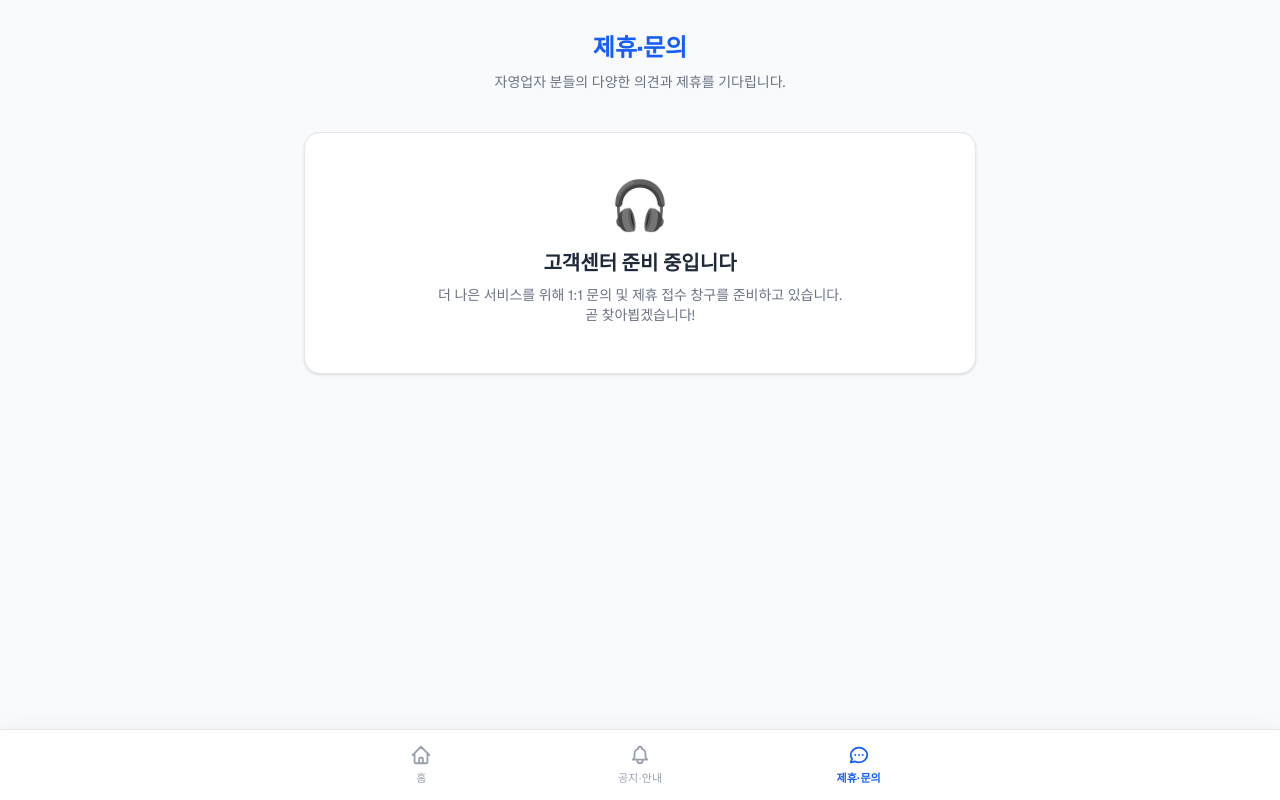
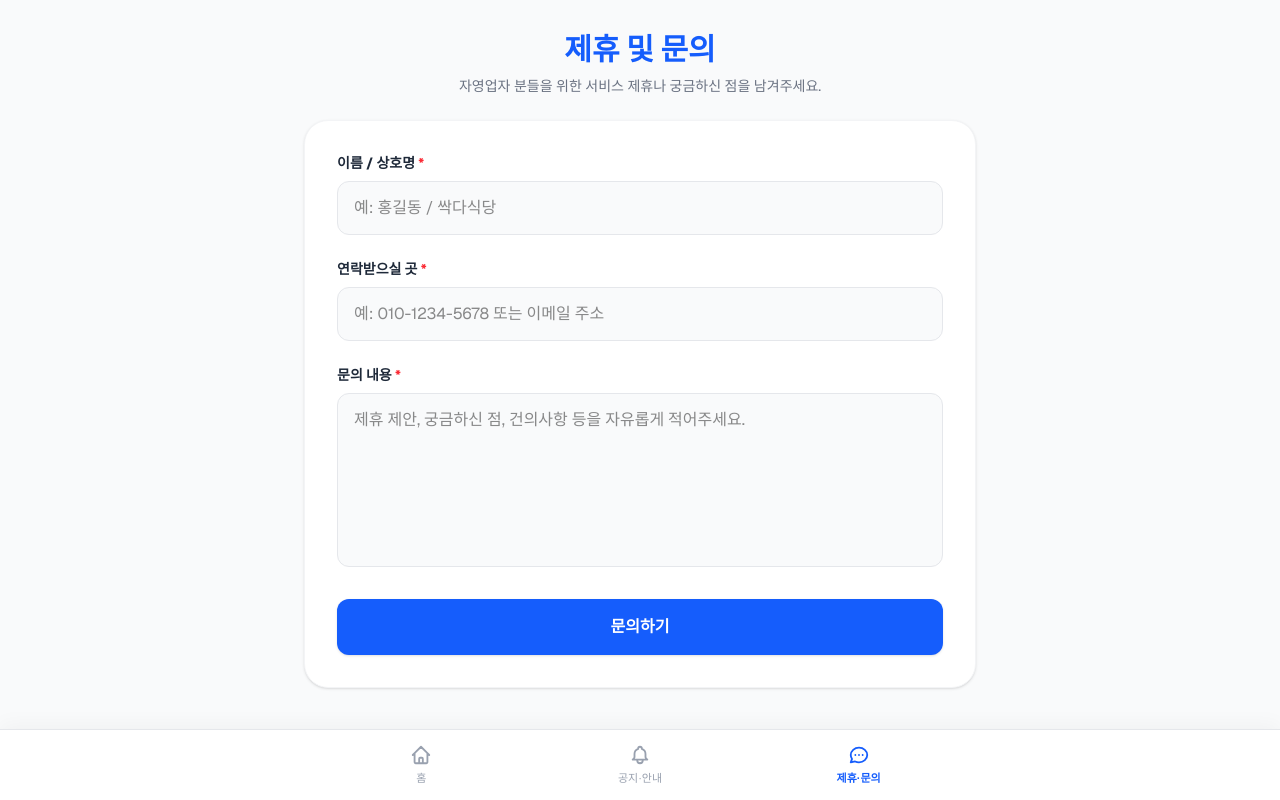
Before and after one commit to hannune-s/ssakdamoa, a Next.js app: page /inquiry in a window 1280 px wide. Built offline with nearby package versions, Linux system fonts and the light colour scheme; no server answers.

Commit message:
feat: replace under-construction page with actual inquiry form, create admin inquiry dashboard, and implement secure RLS policies for inquiries

```diff
--- a/src/app/admin/actions.ts
+++ b/src/app/admin/actions.ts
@@ -65,6 +65,7 @@ export async function fetchAdminAnalytics(pin: string) {
     };
   }
 
+  // 서버 환경에서 RLS를 우회하는 관리자(Service Role) 클라이언트 생성
   const supabaseAdmin = getAdminClient();
 
   const now = new Date();
@@ -96,3 +97,30 @@ export async function fetchAdminAnalytics(pin: string) {
     recentVisits: data || []
   };
 }
+
+export async function fetchAdminInquiries(pin: string) {
+  const isPinValid = await verifyPin(pin);
+  if (!isPinValid) return { error: 'Unauthorized' };
+  if (!supabaseServiceKey) return { error: 'MissingKey', message: '서버 비밀키가 없습니다.' };
+
+  const supabaseAdmin = getAdminClient();
+  const { data, error } = await supabaseAdmin
+    .from('ssakdamoa_inquiries')
+    .select('*')
+    .order('created_at', { ascending: false });
+
+  if (error) return { error: error.message };
+  return { inquiries: data || [] };
+}
+
+export async function deleteAdminInquiry(pin: string, id: string) {
+  const isPinValid = await verifyPin(pin);
+  if (!isPinValid) return { error: 'Unauthorized' };
+
+  const supabaseAdmin = getAdminClient();
+  const { error } = await supabaseAdmin.from('ssakdamoa_inquiries').delete().eq('id', id);
+  if (error) return { error: error.message };
+
+  revalidatePath('/admin', 'layout');
+  return { success: true };
+}
--- /dev/null
+++ b/src/app/admin/inquiries/page.tsx
@@ -0,0 +1,122 @@
+"use client";
+import { useEffect, useState } from 'react';
+import { fetchAdminInquiries, deleteAdminInquiry } from '../actions';
+
+interface Inquiry {
+  id: string;
+  name: string;
+  contact: string;
+  message: string;
+  created_at: string;
+}
+
+export default function AdminInquiries() {
+  const [inquiries, setInquiries] = useState<Inquiry[]>([]);
+  const [loading, setLoading] = useState(true);
+  const [errorMsg, setErrorMsg] = useState('');
+
+  useEffect(() => {
+    const pin = localStorage.getItem('admin_pin') || '';
+    if (pin) {
+      loadInquiries(pin);
+    } else {
+      setLoading(false);
+      setErrorMsg('관리자 인증이 필요합니다.');
+    }
+  }, []);
+
+  const loadInquiries = async (pin: string) => {
+    setLoading(true);
+    try {
+      const result = await fetchAdminInquiries(pin);
+      if (result.error) {
+        setErrorMsg(result.message || '데이터를 불러오지 못했습니다.');
+        return;
+      }
+      setInquiries(result.inquiries!);
+    } catch (err) {
+      setErrorMsg('네트워크 에러가 발생했습니다.');
+    } finally {
+      setLoading(false);
+    }
+  };
+
+  const handleDelete = async (id: string) => {
+    if (!confirm('이 문의 내역을 정말 삭제하시겠습니까?')) return;
+
+    const pin = localStorage.getItem('admin_pin') || '';
+    const result = await deleteAdminInquiry(pin, id);
+    if (result.success) {
+      setInquiries(prev => prev.filter(item => item.id !== id));
+      alert('삭제되었습니다.');
+    } else {
+      alert('삭제에 실패했습니다.');
+    }
+  };
+
+  if (errorMsg) {
+    return (
+      <div className="flex flex-col items-center justify-center min-h-[400px]">
+        <p className="text-red-500 font-bold">{errorMsg}</p>
+      </div>
+    );
+  }
+
+  return (
+    <div>
+      <h1 className="text-2xl font-bold mb-2">제휴·문의 내역</h1>
+      <p className="text-gray-500 mb-8">고객들이 남긴 제휴 및 문의 내용을 확인하고 관리합니다.</p>
+
+      <div className="bg-white rounded-2xl shadow-sm border border-gray-100 overflow-hidden">
+        <div className="overflow-x-auto">
+          <table className="w-full min-w-[700px] text-left border-collapse">
+            <thead>
+              <tr className="bg-gray-50 text-gray-500 text-sm">
+                <th className="px-6 py-4 font-semibold w-1/6">작성일시</th>
+                <th className="px-6 py-4 font-semibold w-1/6">이름/상호명</th>
+                <th className="px-6 py-4 font-semibold w-1/5">연락처</th>
+                <th className="px-6 py-4 font-semibold">문의 내용</th>
+                <th className="px-6 py-4 font-semibold w-24 text-center">관리</th>
+              </tr>
+            </thead>
+            <tbody className="text-sm">
+              {loading ? (
+                <tr>
+                  <td colSpan={5} className="px-6 py-12 text-center text-gray-400">불러오는 중...</td>
+                </tr>
+              ) : inquiries.map((item) => (
+                <tr key={item.id} className="border-t border-gray-100 hover:bg-gray-50 transition-colors">
+                  <td className="px-6 py-4 text-gray-500">
+                    {new Date(item.created_at).toLocaleString('ko-KR')}
+                  </td>
+                  <td className="px-6 py-4 font-bold text-gray-800">
+                    {item.name}
+                  </td>
+                  <td className="px-6 py-4 text-blue-600 font-medium">
+                    {item.contact}
+                  </td>
+                  <td className="px-6 py-4 text-gray-700 whitespace-pre-wrap leading-relaxed">
+                    {item.message}
+                  </td>
+                  <td className="px-6 py-4 text-center">
+                    <button
+                      onClick={() => handleDelete(item.id)}
+                      className="text-red-500 hover:text-red-700 hover:bg-red-50 px-3 py-1.5 rounded-lg transition-colors font-medium text-xs"
+                    >
+                      삭제
+                    </button>
+                  </td>
+                </tr>
+              ))}
+              {!loading && inquiries.length === 0 && (
+                <tr>
+                  <td colSpan={5} className="px-6 py-12 text-center text-gray-400">접수된 제휴·문의 내역이 없습니다.</td>
+                </tr>
+              )}
+            </tbody>
+          </table>
+        </div>
+      </div>
+    </div>
+  );
+}
--- a/src/app/admin/layout.tsx
+++ b/src/app/admin/layout.tsx
@@ -79,6 +79,7 @@ export default function AdminLayout({ children }: { children: React.ReactNode })
 
   const menuItems = [
     { name: '대시보드', path: '/admin', icon: '📊' },
+    { name: '제휴·문의 내역', path: '/admin/inquiries', icon: '✉️' },
     { name: '서식 관리', path: '/admin/forms', icon: '📄' },
     { name: '공지사항 관리', path: '/admin/notices', icon: '📢' },
     { name: '보안 설정', path: '/admin/settings', icon: '⚙️' },
--- a/src/app/inquiry/page.tsx
+++ b/src/app/inquiry/page.tsx
@@ -1,14 +1,101 @@
+"use client";
+import { useState } from 'react';
+import { supabase } from '@/lib/supabase';
+
 export default function InquiryPage() {
+  const [formData, setFormData] = useState({ name: '', contact: '', message: '' });
+  const [loading, setLoading] = useState(false);
+  const [submitted, setSubmitted] = useState(false);
+
+  const handleSubmit = async (e: React.FormEvent) => {
+    e.preventDefault();
+    setLoading(true);
+
+    try {
+      const { error } = await supabase.from('ssakdamoa_inquiries').insert([formData]);
+      if (error) throw error;
+      setSubmitted(true);
+    } catch (err) {
+      alert('접수 중 오류가 발생했습니다. 잠시 후 다시 시도해주세요.');
+    } finally {
+      setLoading(false);
+    }
+  };
+
+  if (submitted) {
+    return (
+      <main className="min-h-screen bg-gray-50 flex flex-col items-center justify-center p-4 font-sans pb-28">
+        <div className="bg-white p-10 rounded-3xl shadow-sm border border-gray-100 text-center max-w-md w-full">
+          <div className="w-16 h-16 bg-blue-100 rounded-full flex items-center justify-center mx-auto mb-4">
+            <span className="text-3xl">✅</span>
+          </div>
+          <h2 className="text-2xl font-bold text-gray-800 mb-2">접수가 완료되었습니다</h2>
+          <p className="text-gray-500 mb-6 text-sm">보내주신 소중한 문의/제휴 내용을 꼼꼼히 확인 후<br/>최대한 빠르게 연락드리겠습니다.</p>
+          <button
+            onClick={() => setSubmitted(false)}
+            className="w-full py-3 bg-gray-100 hover:bg-gray-200 text-gray-700 font-bold rounded-xl transition-colors"
+          >
+            새로운 문의 작성하기
+          </button>
+        </div>
+      </main>
+    );
+  }
+
   return (
     <main className="min-h-screen bg-gray-50 flex flex-col items-center py-8 px-4 font-sans pb-28">
       <div className="w-full max-w-2xl text-center mb-6">
-        <h1 className="text-2xl font-extrabold text-blue-600 mb-2">제휴·문의</h1>
-        <p className="text-gray-500 text-sm">자영업자 분들의 다양한 의견과 제휴를 기다립니다.</p>
+        <h1 className="text-3xl font-extrabold text-blue-600 mb-2">제휴 및 문의</h1>
+        <p className="text-gray-500 text-sm">자영업자 분들을 위한 서비스 제휴나 궁금하신 점을 남겨주세요.</p>
       </div>
-      <div className="w-full max-w-2xl bg-white p-12 rounded-2xl shadow-sm border border-gray-200 text-center flex flex-col items-center justify-center mt-4">
-        <span className="text-5xl mb-5">🎧</span>
-        <h2 className="text-xl font-bold text-gray-800 mb-2">고객센터 준비 중입니다</h2>
-        <p className="text-sm text-gray-500">더 나은 서비스를 위해 1:1 문의 및 제휴 접수 창구를 준비하고 있습니다.<br/>곧 찾아뵙겠습니다!</p>
+
+      <div className="w-full max-w-2xl bg-white p-6 md:p-8 rounded-3xl shadow-sm border border-gray-100">
+        <form onSubmit={handleSubmit} className="flex flex-col gap-6">
+
+          <div className="flex flex-col gap-2">
+            <label className="text-sm font-bold text-gray-800">이름 / 상호명 <span className="text-red-500">*</span></label>
+            <input
+              type="text"
+              required
+              placeholder="예: 홍길동 / 싹다식당"
+              value={formData.name}
+              onChange={e => setFormData({...formData, name: e.target.value})}
+              className="w-full bg-gray-50 border border-gray-200 rounded-xl px-4 py-3.5 focus:outline-none focus:ring-2 focus:ring-blue-500 transition-shadow"
+            />
+          </div>
+
+          <div className="flex flex-col gap-2">
+            <label className="text-sm font-bold text-gray-800">연락받으실 곳 <span className="text-red-500">*</span></label>
+            <input
+              type="text"
+              required
+              placeholder="예: 010-1234-5678 또는 이메일 주소"
+              value={formData.contact}
+              onChange={e => setFormData({...formData, contact: e.target.value})}
+              className="w-full bg-gray-50 border border-gray-200 rounded-xl px-4 py-3.5 focus:outline-none focus:ring-2 focus:ring-blue-500 transition-shadow"
+            />
+          </div>
+
+          <div className="flex flex-col gap-2">
+            <label className="text-sm font-bold text-gray-800">문의 내용 <span className="text-red-500">*</span></label>
+            <textarea
+              required
+              rows={6}
+              placeholder="제휴 제안, 궁금하신 점, 건의사항 등을 자유롭게 적어주세요."
+              value={formData.message}
+              onChange={e => setFormData({...formData, message: e.target.value})}
+              className="w-full bg-gray-50 border border-gray-200 rounded-xl px-4 py-3.5 focus:outline-none focus:ring-2 focus:ring-blue-500 transition-shadow resize-none"
+            />
+          </div>
+
+          <button
+            type="submit"
+            disabled={loading}
+            className="w-full py-4 mt-2 bg-blue-600 hover:bg-blue-700 disabled:bg-blue-300 text-white font-bold rounded-xl transition-colors shadow-sm"
+          >
+            {loading ? '전송 중...' : '문의하기'}
+          </button>
+        </form>
       </div>
     </main>
   );
```
